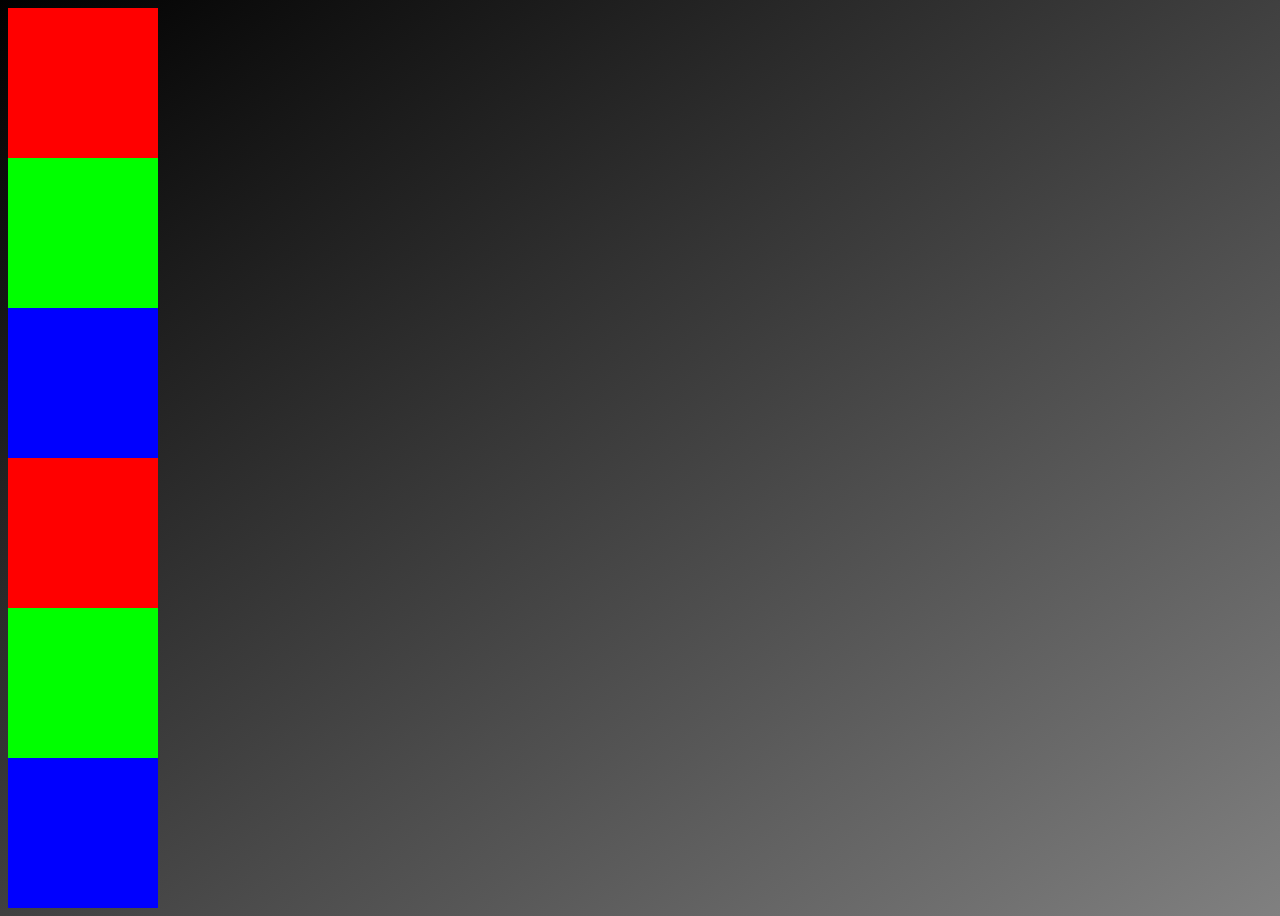
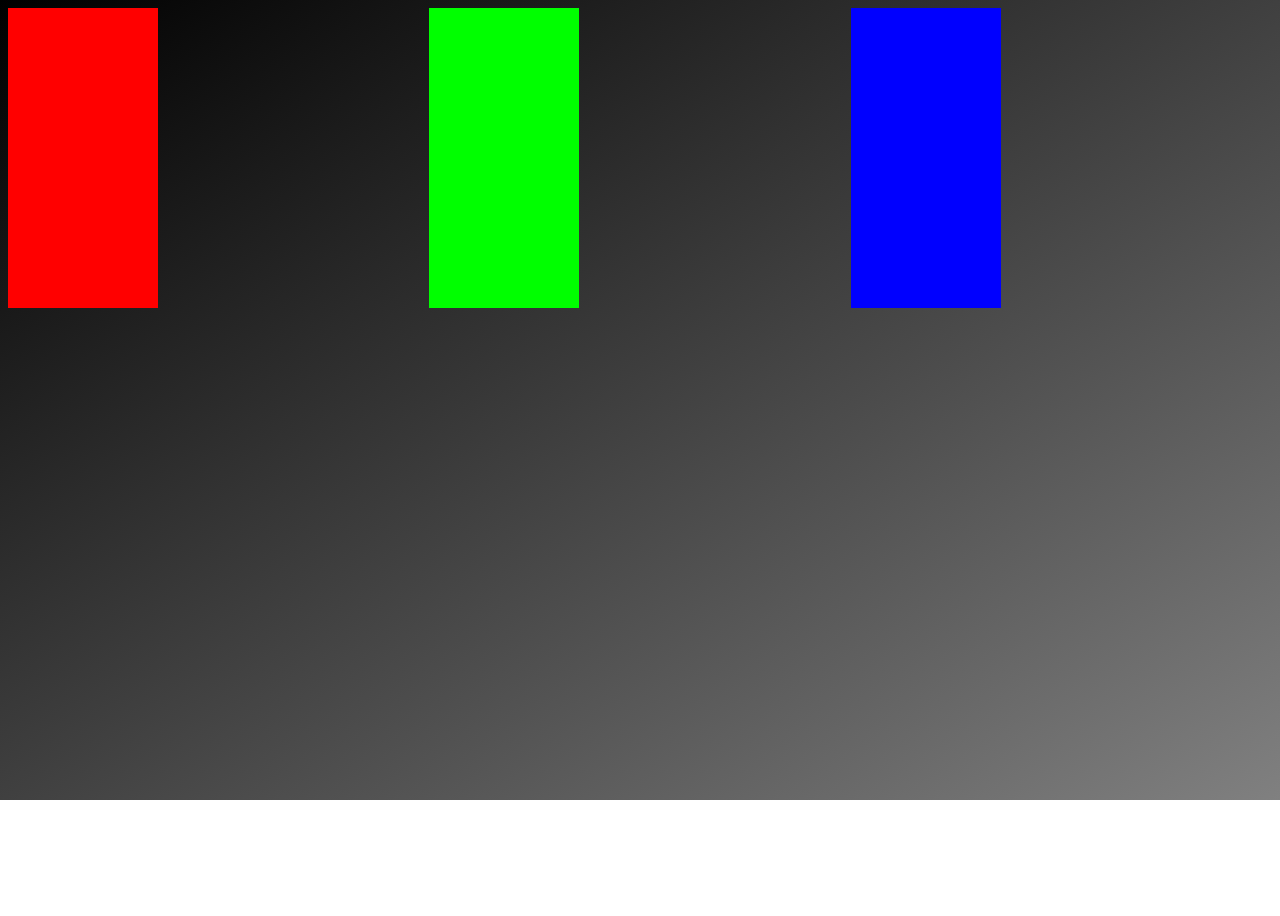
Before and after one commit to Positron832/GameBreakersToolkit-jam, a plain HTML site: page stage3.html in a window 1280 px wide. After the commit the page ends 800 px from the top, so only its background shows below. Drawn offline with Linux system fonts and the light colour scheme.

Commit message:
Update stage3.html

```diff
--- a/stage3.html
+++ b/stage3.html
@@ -14,7 +14,8 @@
       }
 
       .box-container{
-        display: block;
+        display: grid;
+        grid-template-columns: auto auto auto;
       }
 
       .box-container>div{
```
